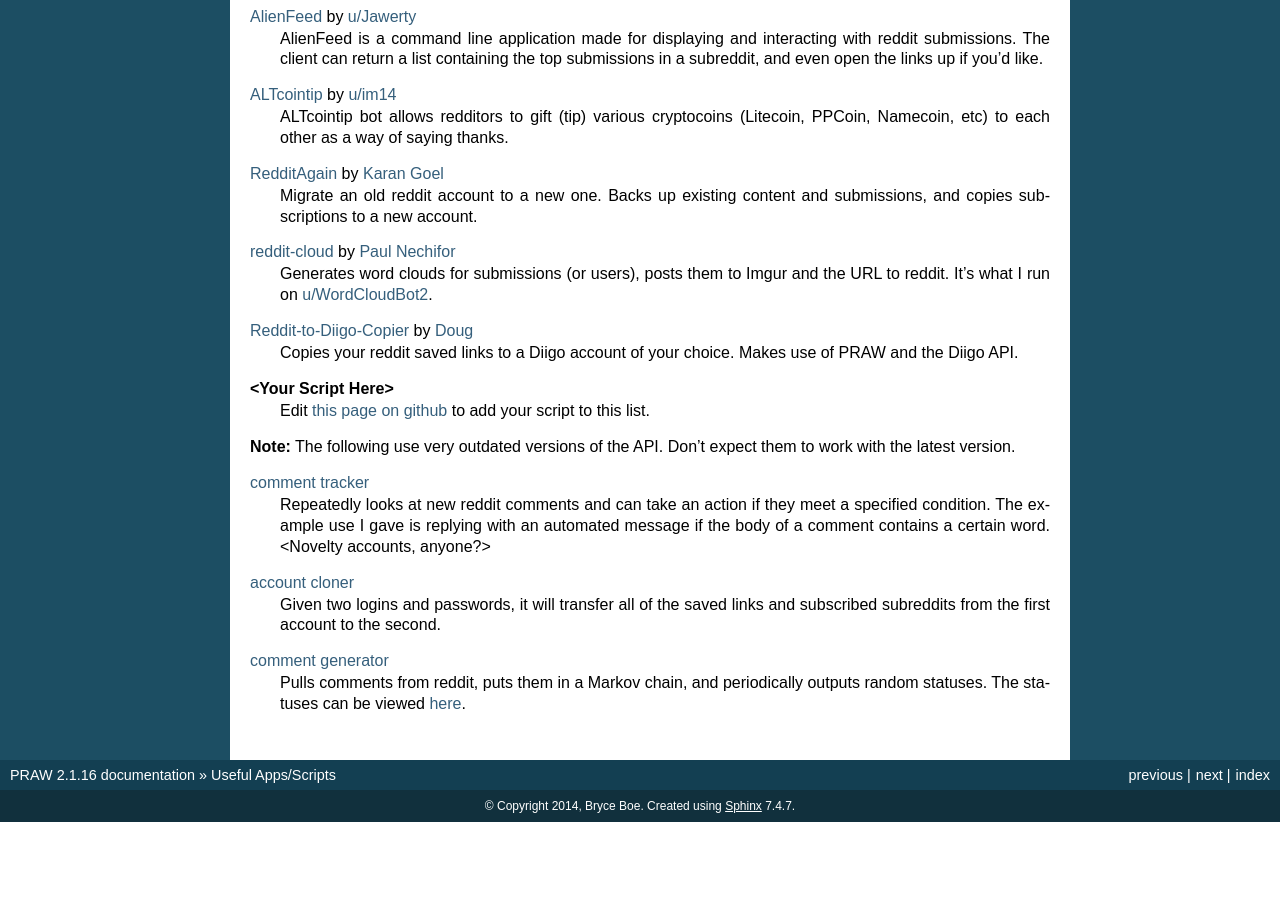
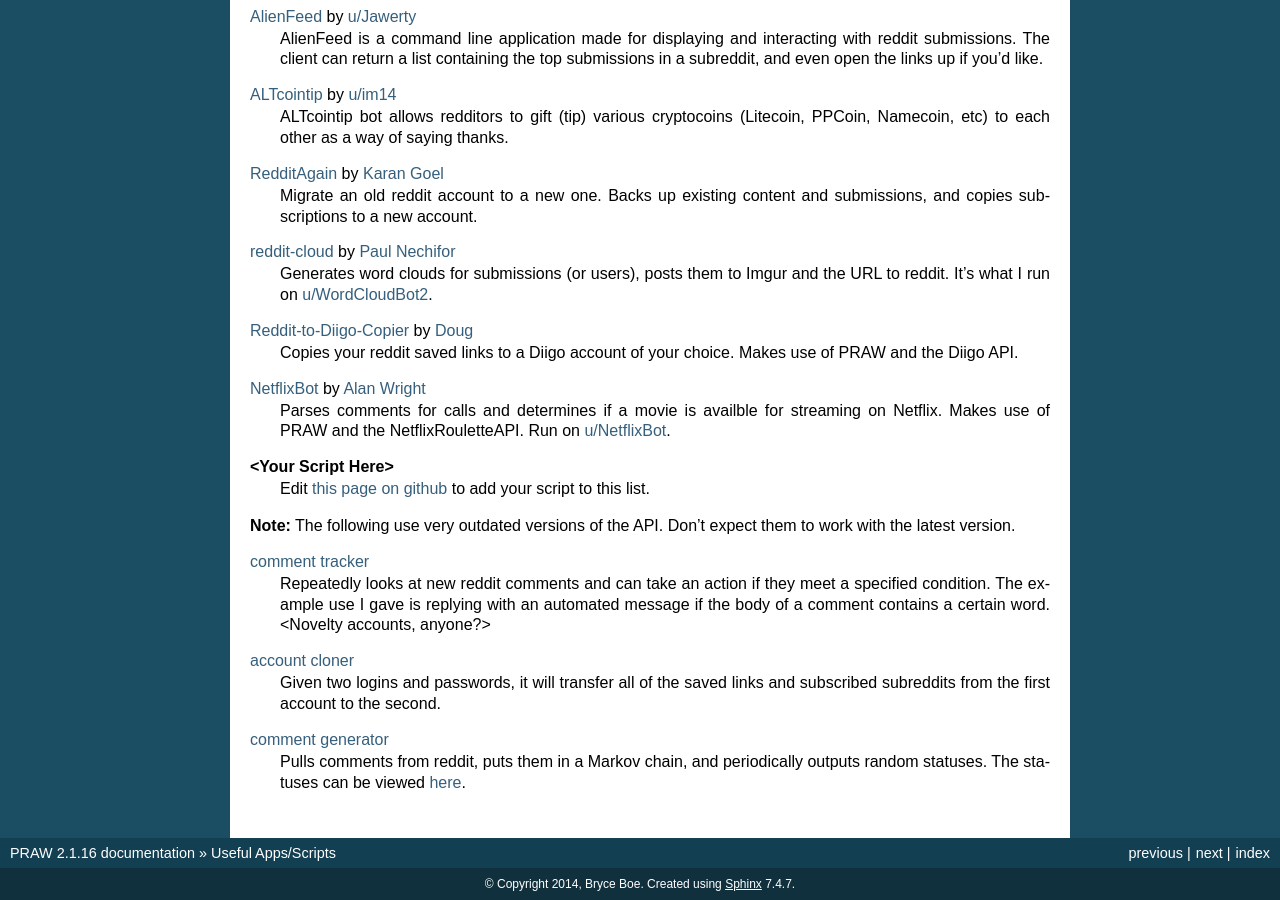
Before and after one commit to praw-dev/praw, a Sphinx documentation site: the page built from docs/pages/useful_scripts.rst, in a window 1280 px wide and 900 px high, scrolled down 1262 px. Built offline with Sphinx 7.4.7, drawn with Linux system fonts in a browser that asks for light colours; before the commit the page ends 2084 px from its top, so only the background shows below that.

Commit message:
Added NetflixBot
Added my new bot NetflixBot to the list of scripts

```diff
--- a/docs/pages/useful_scripts.rst
+++ b/docs/pages/useful_scripts.rst
@@ -101,6 +101,11 @@ this page to add in more.
     Copies your reddit saved links to a Diigo account of your choice. Makes use
     of PRAW and the Diigo API.
 
+`NetflixBot <http://github.com/alanwright/netflixbot>`_ by `Alan Wright <http://www.github.com/alanwright>`_
+    Parses comments for calls and determines if a movie is availble for streaming
+    on Netflix. Makes use of PRAW and the NetflixRouletteAPI. Run on
+    `u/NetflixBot <http://www.reddit.com/user/NetflixBot>`_.
+
 **\<Your Script Here\>**
     Edit `this page on github <https://github.com/praw-dev/praw/blob/master/
     docs/pages/useful_scripts.rst>`_ to add your script to this list.
```
